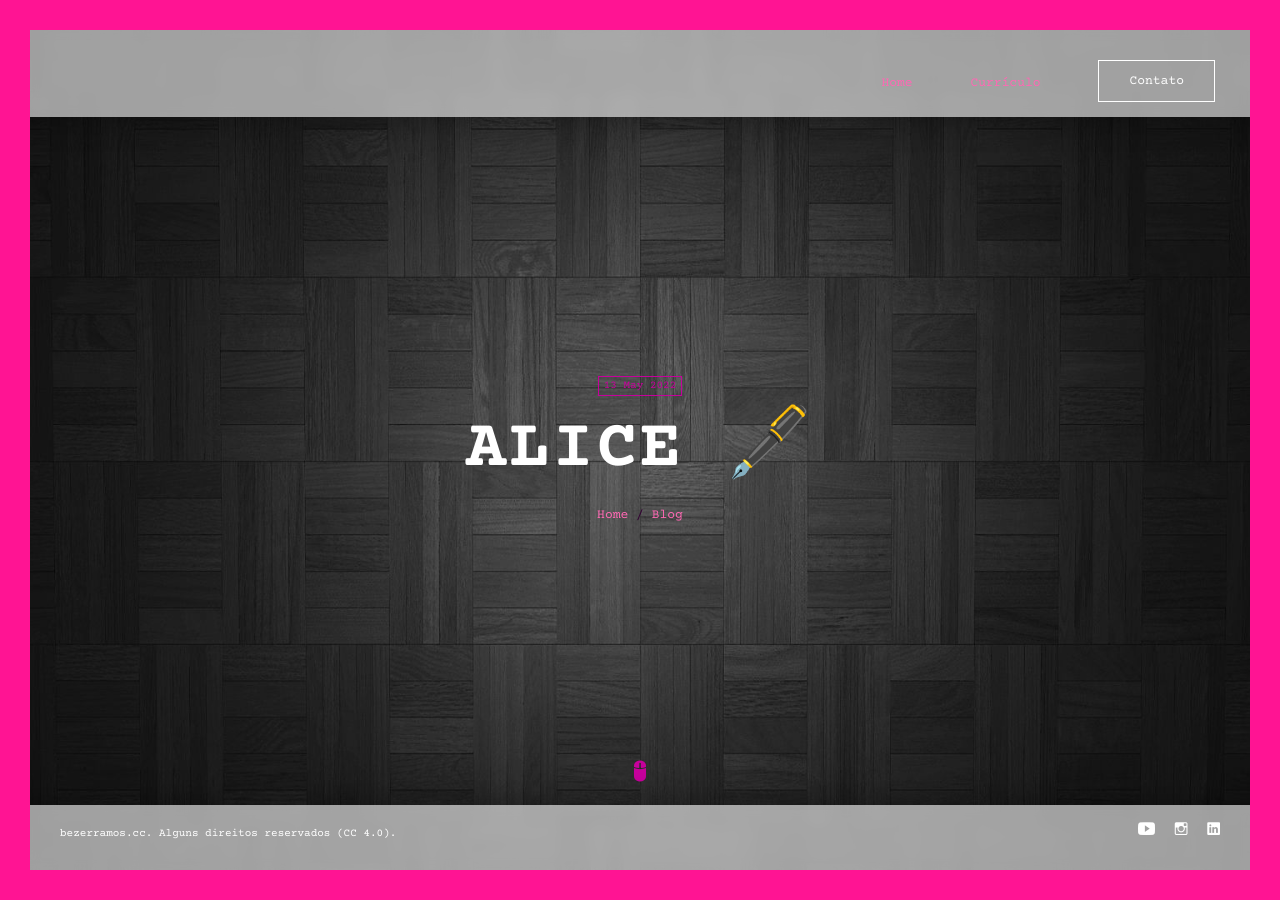
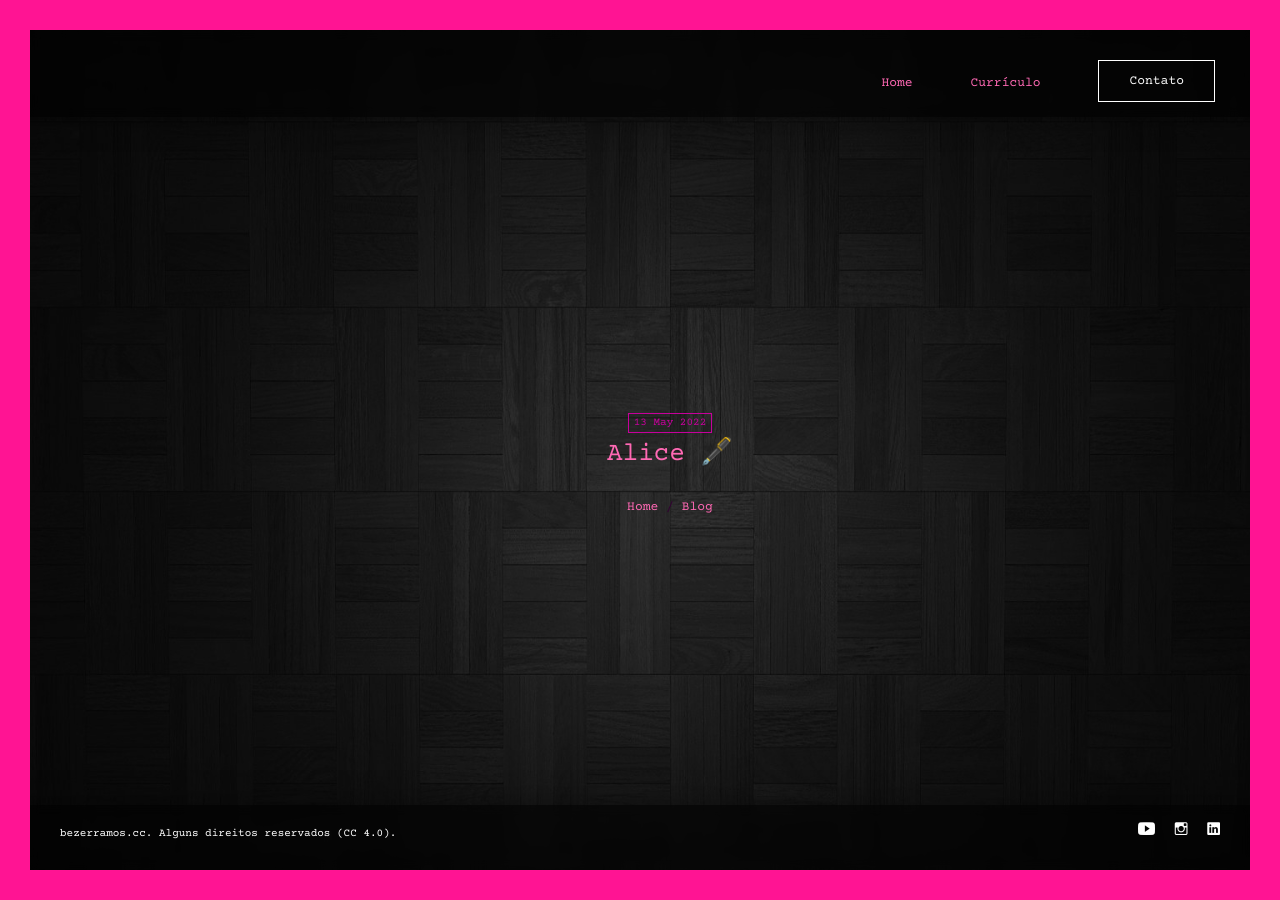
Before and after one commit to tropicaos/bzcc, a Jekyll site: the page built from _posts/2022-05-13-alice.md, in a window 1280 px wide and 900 px high. Built offline with Jekyll 4.4.1, drawn with Linux system fonts in a browser that asks for light colours; some web fonts are replaced; comment, search, counter and statistics services are not loaded.

Commit message:
hero section

```diff
--- a/_data/themes.yml
+++ b/_data/themes.yml
@@ -5,7 +5,7 @@
   font: "'Courier Prime', monospace"
   # background: "#fff0f5"
   image: "/assets/images/background.jpg"
-  header: "rgba(255, 255, 255, 0.6)"
+  header: "rgba(0, 0, 0, 0.6)"
   footer: "rgba(0, 0, 0, 0.6)"
 
 cyberpunk:
--- a/_layouts/default.html
+++ b/_layouts/default.html
@@ -22,8 +22,10 @@
   {% endif %}
 
   <!-- Estilo via tema (data/themes/*.yml) -->
-  {% if page.theme %}
-    {% assign theme = site.data.themes[page.theme] %}
+  {% assign selected_theme = page.theme | default: 'default' %}
+
+  {% if selected_theme != 'default' %}
+    {% assign theme = site.data.themes[selected_theme] %}
     {% if theme %}
       <style>
         :root {
@@ -32,29 +34,18 @@
           --text-color: {{ theme.text }};
           --font-family: {{ theme.font }};
           --border-color: {{ theme.border }};
-        {% if theme.image %}
-          --background-image: url('{{ theme.image }}');
-        {% endif %}
-        {% if theme.header %}
-          --header-bg-color: {{ theme.header }};
-        {% endif %}
-        {% if theme.footer %}
-          --footer-bg-color: {{ theme.footer }};
-        {% endif %}
+          {% if theme.primary %} --primary-color: {{ theme.primary }}; {% endif %}
+          {% if theme.background %} --background-color: {{ theme.background }}; {% endif %}
+          {% if theme.text %} --text-color: {{ theme.text }}; {% endif %}
+          {% if theme.font %} --font-family: {{ theme.font }}; {% endif %}
+          {% if theme.border %} --border-color: {{ theme.border }}; {% endif %}
+          {% if theme.header %} --header-bg-color: {{ theme.header }}; {% endif %}
+          {% if theme.footer %} --footer-bg-color: {{ theme.footer }}; {% endif %}
         }
       </style>
     {% endif %}
   {% endif %}
 
-  <!-- Estilo inline direto pelo front matter da página (opcional) -->
-  {% if page.header_color or page.footer_color %}
-  <style>
-    :root {
-      {% if page.header_color %} --header-bg-color: {{ page.header_color }}; {% endif %}
-      {% if page.footer_color %} --footer-bg-color: {{ page.footer_color }}; {% endif %}
-    }
-  </style>
-  {% endif %}
 </head>
 
 <body class="
--- a/_layouts/post.html
+++ b/_layouts/post.html
@@ -14,21 +14,28 @@
 
 
 <!-- Started -->
-<div class="section started">
-	<div class="centrize full-width">
-		<div class="vertical-center">
-			<div class="started-content">
+{% assign selected_theme = page.theme | default: 'default' %}
+{% assign theme = site.data.themes[selected_theme] %}
+{% if theme.image %}
+<section class="post-hero">
+  <div class="hero-image parallax" style="background-image: url('{{ theme.image | relative_url }}');">
+    <div class="overlay"></div>
+    <div class="post-title-area">
       <div class="date">{{ page.date | date: site.date_format }}</div>
-				<div class="h-title blog_title">{{ page.title }}</div>
+      <h1 class="h-title blog_title">{{ page.title }}</h1>
       <div class="h-subtitle typing-bread">
-					<p><a href="{{ site.url }}">{{ ui_text.home }}</a> / <a href="{{ blog_url | relative_url }}">{{ ui_text.blog }}</a></p>
-				</div>
-				<span class="typed-bread"></span>
+        <p>
+          <a href="{{ site.url }}">{{ ui_text.home }}</a> /
+          <a href="{{ blog_url | relative_url }}">{{ ui_text.blog }}</a>
+        </p>
       </div>
     </div>
   </div>
   <a href="#" class="mouse_btn"><span class="ion ion-mouse"></span></a>
-</div>
+</section>
+{% endif %}
+
+
 
 <!-- Blog -->
 <div class="section blog">
--- a/_sass/glitche/basic.scss
+++ b/_sass/glitche/basic.scss
@@ -78,6 +78,10 @@
 	}
 }
 
+.h-title {
+	color: var(--title-color, var(--primary-color));
+}
+
 * {
 	box-sizing: border-box;
 	-webkit-box-sizing: border-box;
@@ -110,7 +114,7 @@
 	position: relative;
 	margin: 30px;
 	overflow: hidden;
-	background: transparent;
+	background: var(--background-color, #000);
 	@media (max-width: 840px) {
 		margin: 15px;
 	}
--- a/_sass/glitche/layout.scss
+++ b/_sass/glitche/layout.scss
@@ -14,6 +14,54 @@
 	12. Footer
 	13. Popups
 */
+
+/* 0. Hero Section */
+
+body.blog .wrapper {
+	max-width: 100%;
+	width: 100%;
+	padding: 0;
+  }
+
+.post-hero {
+	position: relative;
+	width: 100vw;
+	height: 100vh;
+	overflow: hidden;
+	margin: 0;
+	padding: 0;
+  }
+
+.hero-image {
+	width: 100%;
+	height: 100%;
+	background-size: cover;
+	background-position: center center;
+	background-repeat: no-repeat;
+	background-attachment: fixed;
+	display: flex;
+	align-items: center;
+	justify-content: center;
+	text-align: center;
+	position: relative;
+}
+
+.hero-image .overlay {
+	position: absolute;
+	inset: 0;
+	background: rgba(0, 0, 0, 0.5);
+	z-index: 1;
+}
+
+.post-title-area {
+	position: relative;
+	z-index: 2;
+	color: var(--text-color);
+	max-width: 90%;
+	margin: 0 auto;
+	text-align: center;
+}
+
 
 /* 1. Header */
 header {
@@ -945,7 +993,7 @@
 	left: 0;
 	padding: 15px 60px 30px 60px;
 	width: 100%;
-	background-color: var(--header-bg-color, rgba(0, 0, 0, 0.6));
+	background-color: var(--footer-bg-color, rgba(0, 0, 0, 0.6));
 	z-index: 100;
 	opacity: 1;
 	visibility: visible;
--- a/assets/js/glitche-scripts.js
+++ b/assets/js/glitche-scripts.js
@@ -400,4 +400,14 @@
 	  resultsContainer: document.getElementById('results-container'),
 	  json: '/search.json'
 	});
+
+
+	document.addEventListener("scroll", function () {
+		let scrollTop = window.scrollY;
+		let heroImage = document.querySelector(".hero-image.parallax");
+
+		if (heroImage) {
+		  heroImage.style.transform = `translateY(${scrollTop * 0.3}px)`;
+		}
+	  });
 });
```
Also changed, not shown: _includes/COPICOLA.txt (+16 -0 lines). Lines whose indentation alone changed are shown as unchanged.
